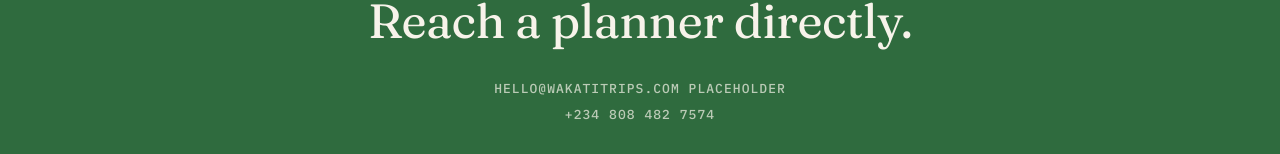
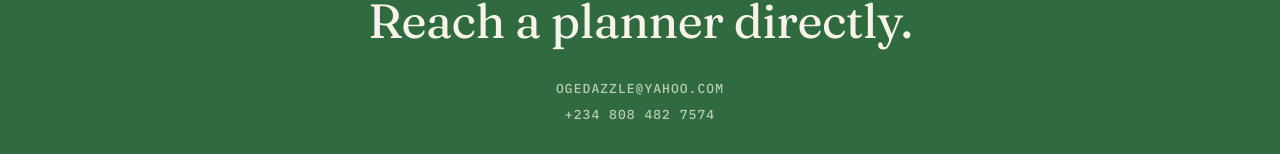
Before and after one commit to davidoluwaseyi024-beep/WAKATI-TRIPS-PROJECT, a Next.js app: page / in a window 1280 px wide. Shown: the part 7953-8107 px from the top of the page. Built offline with nearby package versions, Linux system fonts and the light colour scheme; no server answers.

Commit message:
Update contact email to business address

```diff
--- a/components/sections/SocialContact.tsx
+++ b/components/sections/SocialContact.tsx
@@ -15,8 +15,8 @@
         />
 
         <div className="mt-8 flex flex-col items-center gap-2 font-mono text-mono-data uppercase tracking-[0.08em] text-paper/70">
-          <a href="mailto:hello@wakatitrips.com" className="hover:text-gold">
-            hello@wakatitrips.com  placeholder
+          <a href="mailto:ogedazzle@yahoo.com" className="hover:text-gold">
+            ogedazzle@yahoo.com
           </a>
           <a href="tel:+2348084827574" className="hover:text-gold">
             +234 808 482 7574
```
